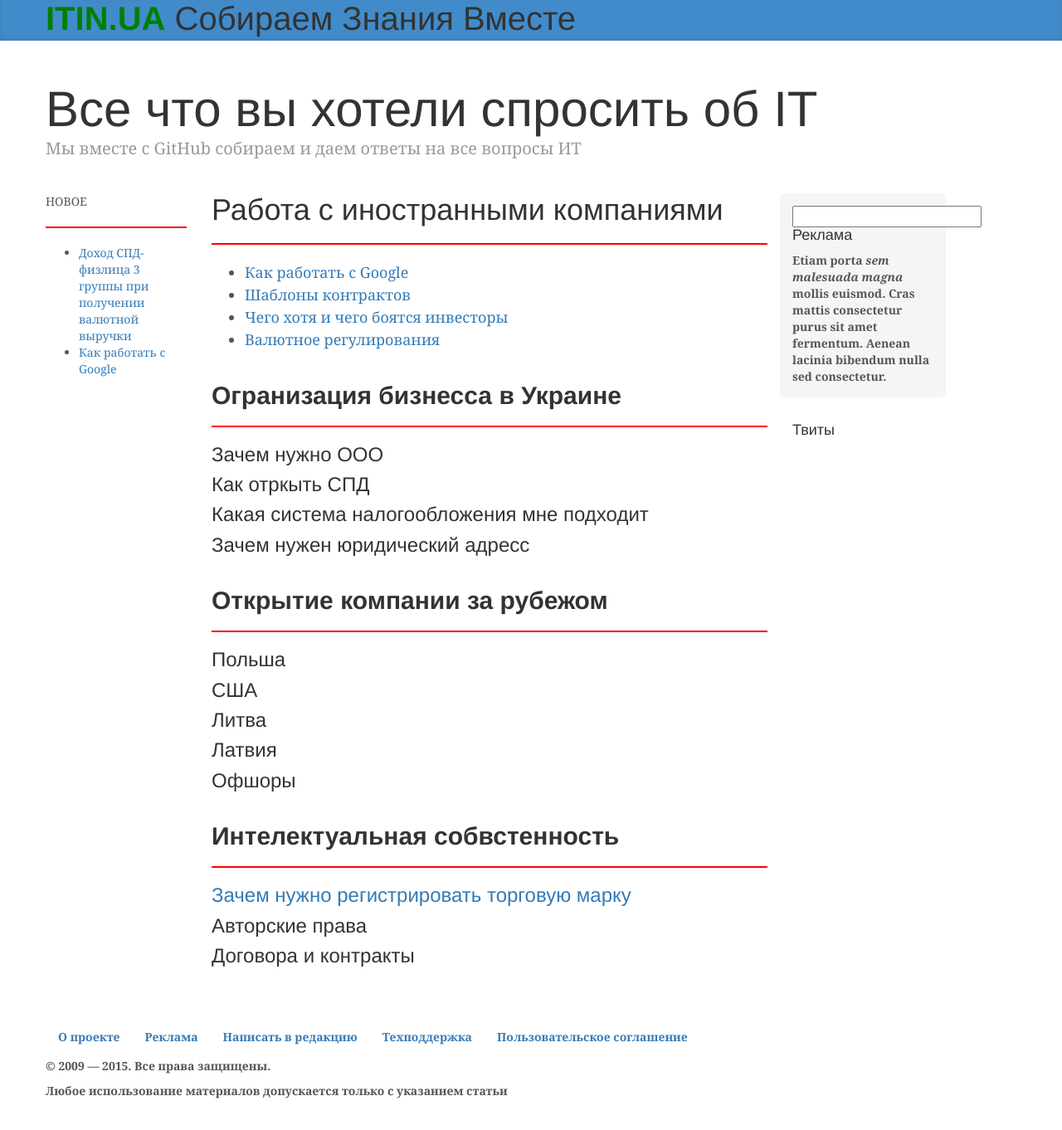
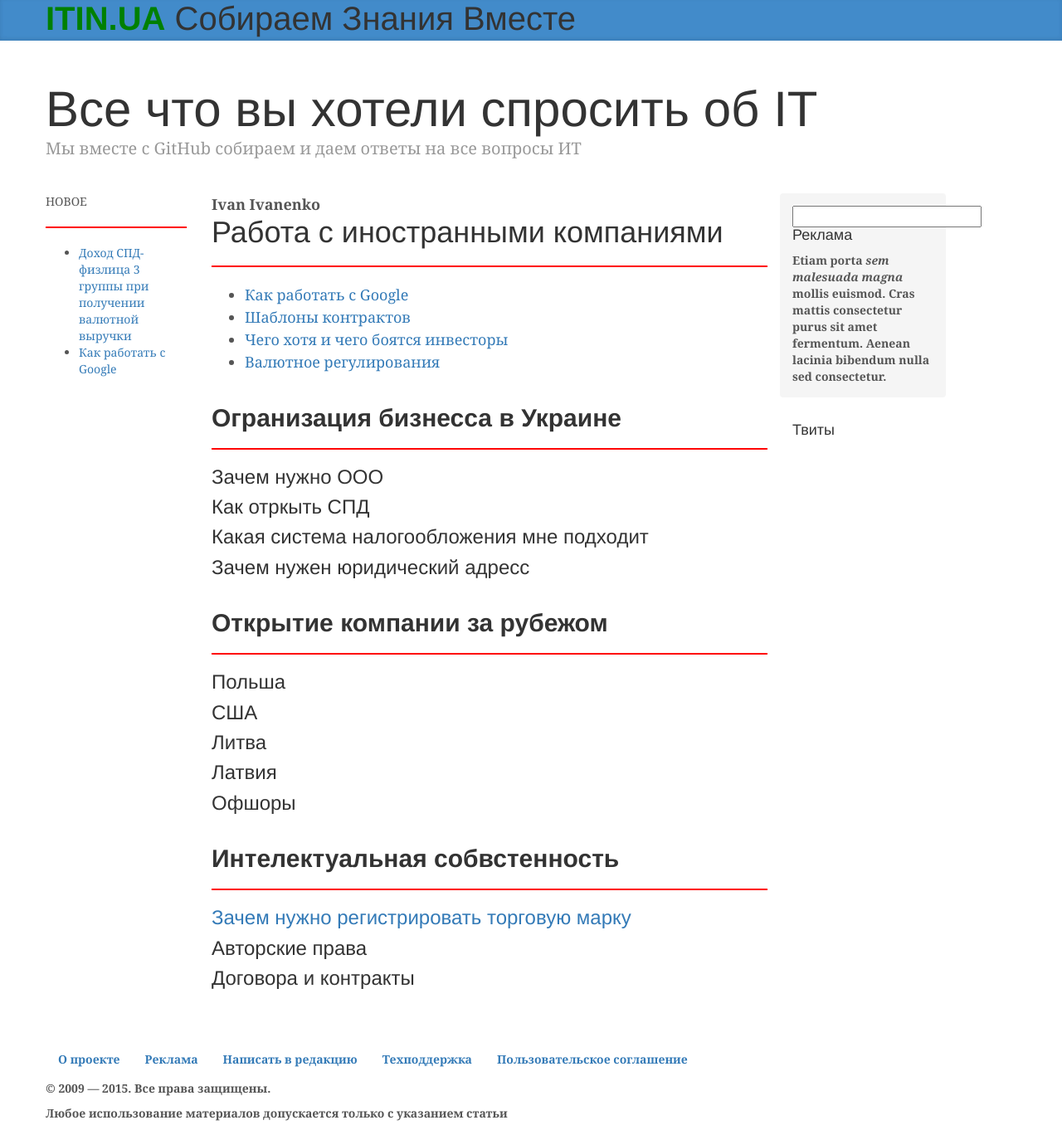
Before and after one commit to itinua/itinua.github.io, a Jekyll site: the page built from index.html, in a window 1280 px wide. Shown: the whole page at 83% size. Built offline with Jekyll 4.4.1, drawn with Linux system fonts in a browser that asks for light colours; comment, search, counter and statistics services are not loaded; before the commit the page ends 1335 px from its top, so only the background shows below that.

```diff
--- a/_layouts/home.html
+++ b/_layouts/home.html
@@ -61,7 +61,13 @@
 </script>
 <gcse:search></gcse:search>
 
-        {{content}}
+
+            <b>{{page.author}}</b>
+            {{collections.tags}}
+            {{content}}
+
+
+
 
 
 
--- a/index.html
+++ b/index.html
@@ -1,5 +1,6 @@
 ---
 layout: home
+author: Ivan Ivanenko
 ---
 
 
```
Also changed, not shown: content/ru/intelektualnaya-sobvstennost/zachem-nuzhno-registrirovat-torgovuyu-marku.md (+1 -0 lines), content/ru/other/dohod-spd-fizlitsa-3-gruppi-pri-poluchenii-valyutnoi-viruchki.md (+1 -0 lines), content/ru/rabota-s-inostrannymi-kompaniyami/kak-rabotat-s-google.md (+1 -1 lines).
